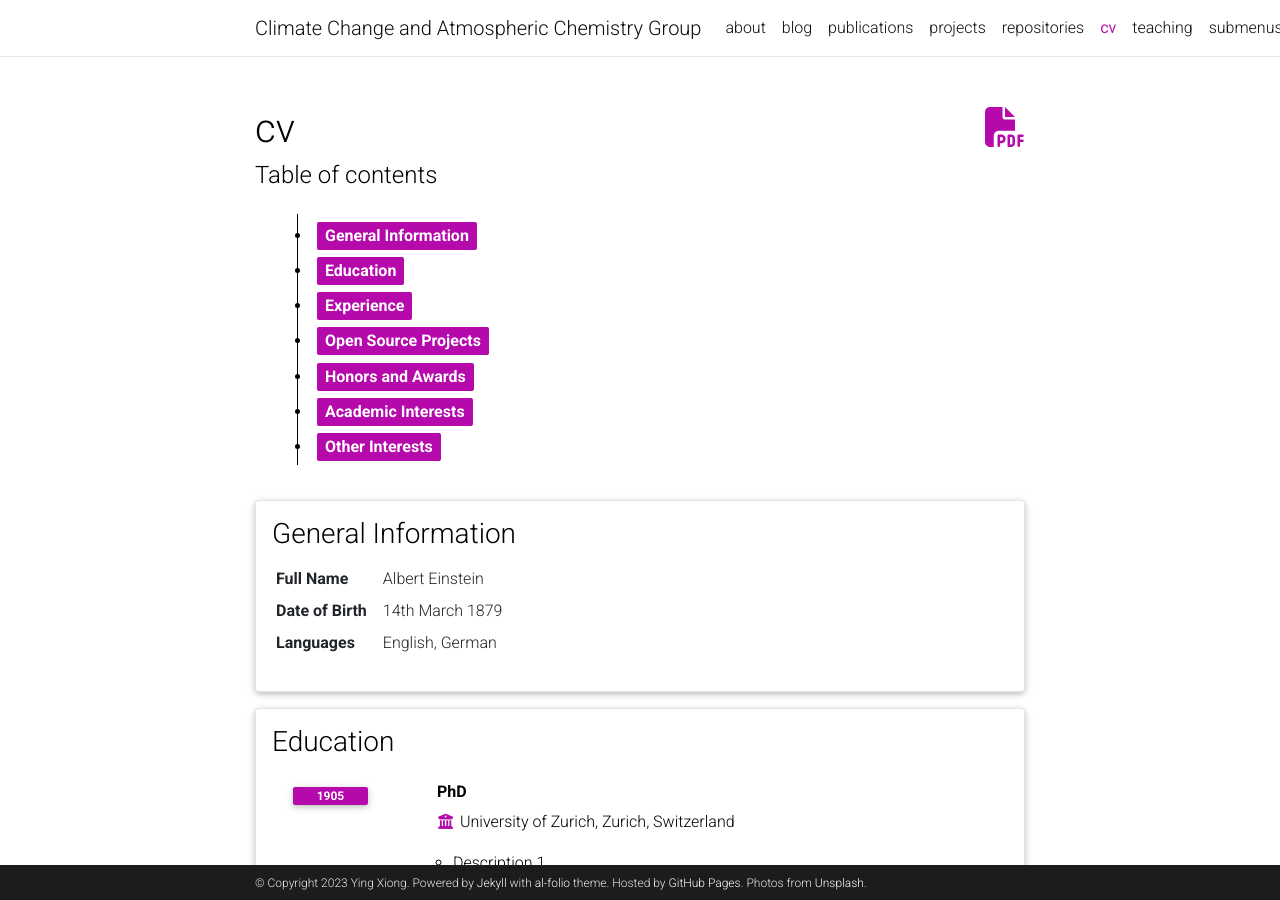
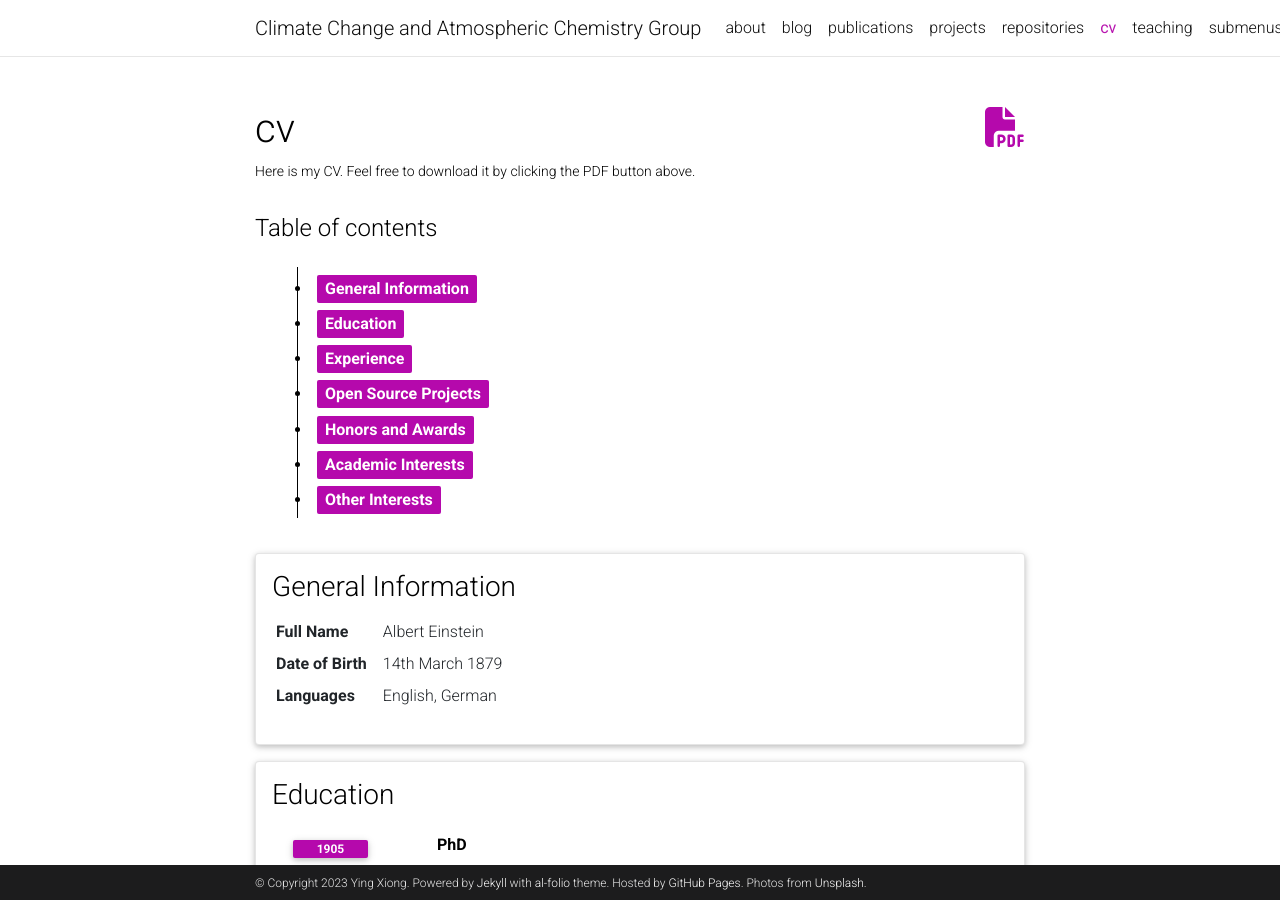
Before and after one commit to yingxiong-gogreen/yingxiong-gogreen.github.io, a Jekyll site: the page built from _pages/cv.md, in a window 1280 px wide and 900 px high. Built offline with Jekyll 4.4.1, drawn with Linux system fonts in a browser that asks for light colours; comment, search, counter and statistics services are not loaded; a style sheet for code colours, icons or effects is not loaded.

Commit message:
Update cv.md

```diff
--- a/_pages/cv.md
+++ b/_pages/cv.md
@@ -5,5 +5,5 @@
 nav: true
 nav_order: 4
 cv_pdf: YingX_CV_July2023.pdf #example_pdf.pdf
-description: #This is a description of the page. You can modify it in 'pages/_cv.md'. You can also change or remove the top pdf download button.
+description: Here is my CV. Feel free to download it by clicking the PDF button above.
 ---
```
